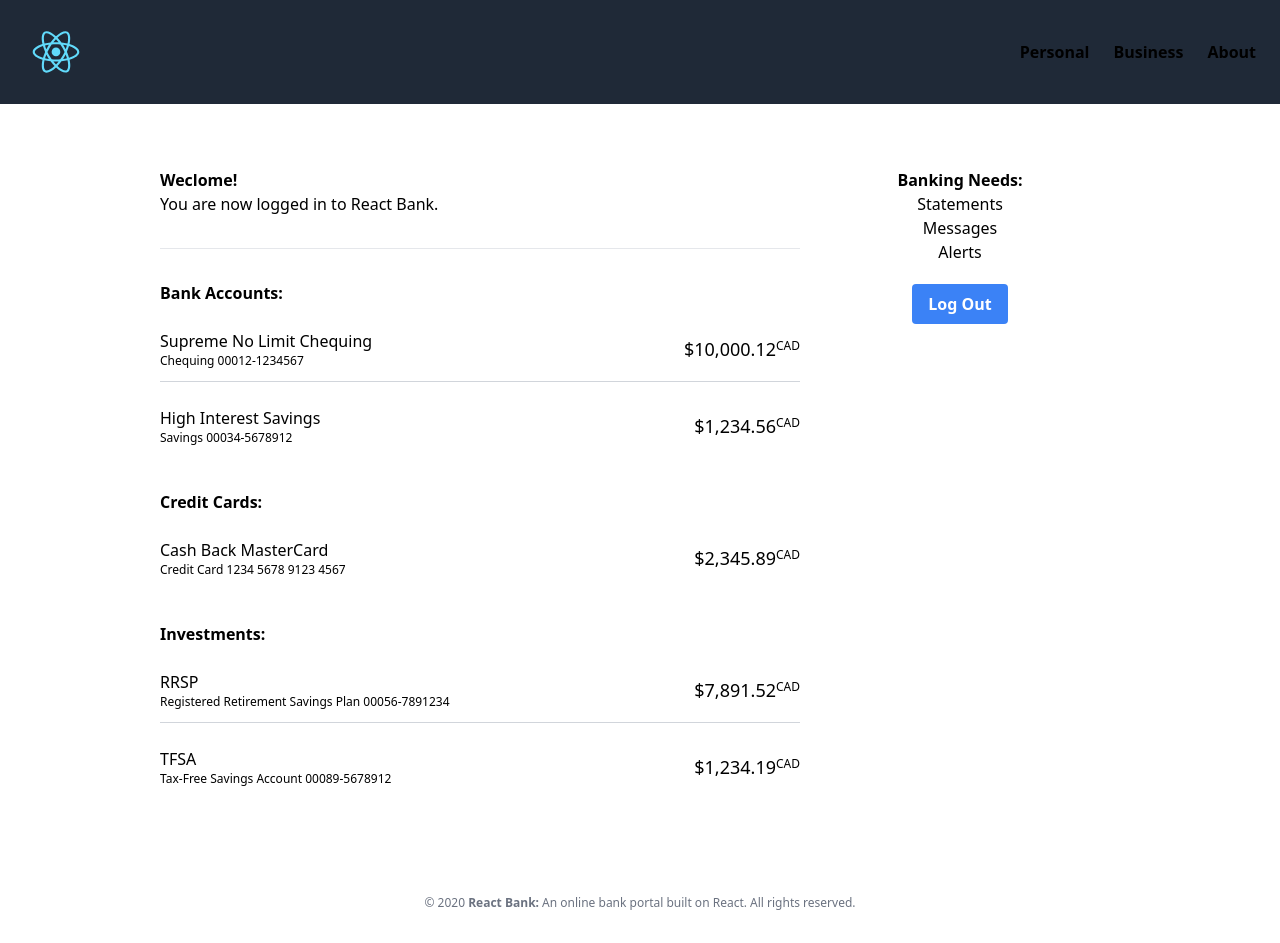
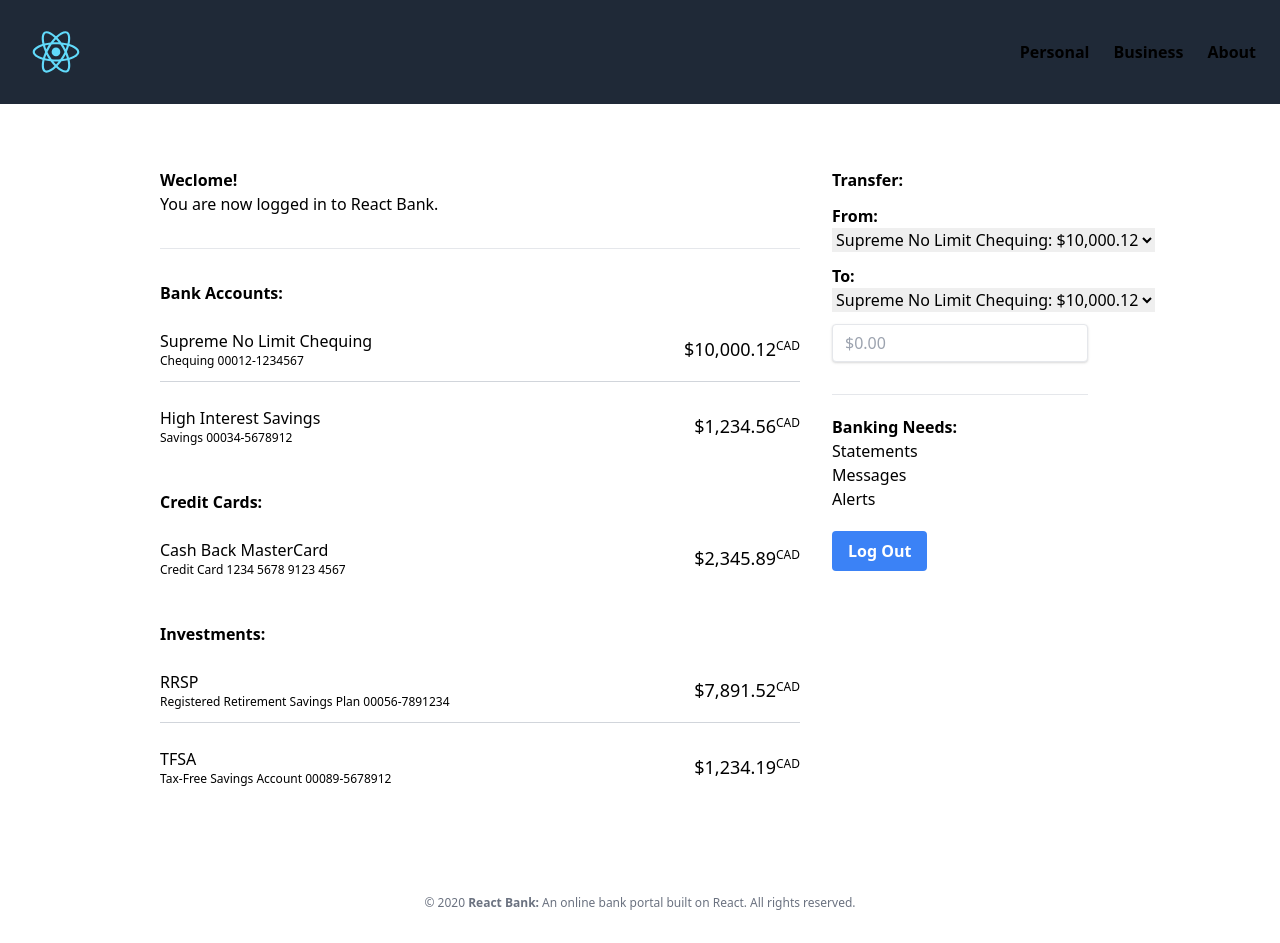
Before and after one commit to nugentmichael/react-bank, a React (Create React App) app: page /portal in a window 1280 px wide. Built offline with nearby package versions, Linux system fonts and the light colour scheme.

Commit message:
Add account balances in new Transfer sidebar section.

```diff
--- a/src/layouts/Portal.js
+++ b/src/layouts/Portal.js
@@ -130,12 +130,54 @@ const Portal = (props) => {
 					</ul>
 				</div>
 			</div>
-			<div className="w-full max-w-xs py-8">
+			<div className="w-full max-w-xs p-8 text-left">
+				<h4 className="font-bold">Transfer:</h4>
+				<h5 className="font-semibold mt-3">From:</h5>
+				<select>
+					<option value="chequing">
+						Supreme No Limit Chequing: ${chequing.toLocaleString()}
+					</option>
+					<option value="savings">
+						High Interest Savings: ${savings.toLocaleString()}
+					</option>
+					<option value="creditcard">
+						Cash Back MasterCard: ${creditCard.toLocaleString()}
+					</option>
+					<option value="rrsp">RRSP: ${rrsp.toLocaleString()}</option>
+					<option value="tfsa">TFSA: ${tfsa.toLocaleString()}</option>
+				</select>
+				<h5 className="font-semibold mt-3">To:</h5>
+				<select>
+					<option value="chequing">
+						Supreme No Limit Chequing: ${chequing.toLocaleString()}
+					</option>
+					<option value="savings">
+						High Interest Savings: ${savings.toLocaleString()}
+					</option>
+					<option value="creditcard">
+						Cash Back MasterCard: ${creditCard.toLocaleString()}
+					</option>
+					<option value="rrsp">RRSP: ${rrsp.toLocaleString()}</option>
+					<option value="tfsa">TFSA: ${tfsa.toLocaleString()}</option>
+				</select>
+				<input
+					className="my-3 shadow appearance-none border rounded w-full py-2 px-3 text-gray-700 mb-3 leading-tight focus:outline-none focus:shadow-outline"
+					id="transferAmount"
+					type="text"
+					placeholder="$0.00"
+				/>
+				<hr className="my-5" />
 				<h4 className="font-bold">Banking Needs:</h4>
 				<ul>
-					<li>Statements</li>
-					<li>Messages</li>
-					<li>Alerts</li>
+					<li>
+						<a href="#">Statements</a>
+					</li>
+					<li>
+						<a href="#">Messages</a>
+					</li>
+					<li>
+						<a href="#">Alerts</a>
+					</li>
 					<li className="my-5">
 						<button
 							className="bg-blue-500 hover:bg-blue-700 text-white font-bold py-2 px-4 rounded focus:outline-none focus:shadow-outline"
```
